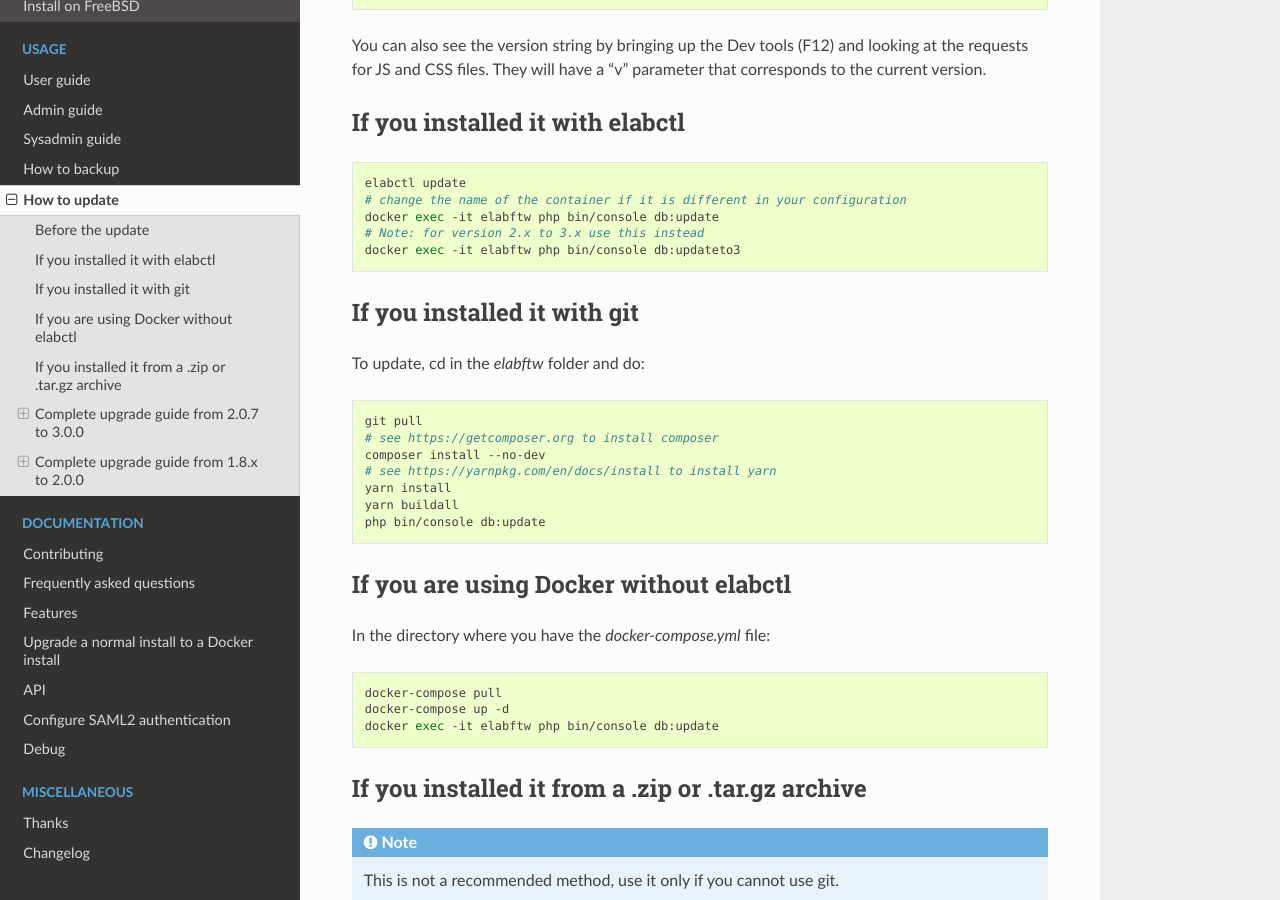
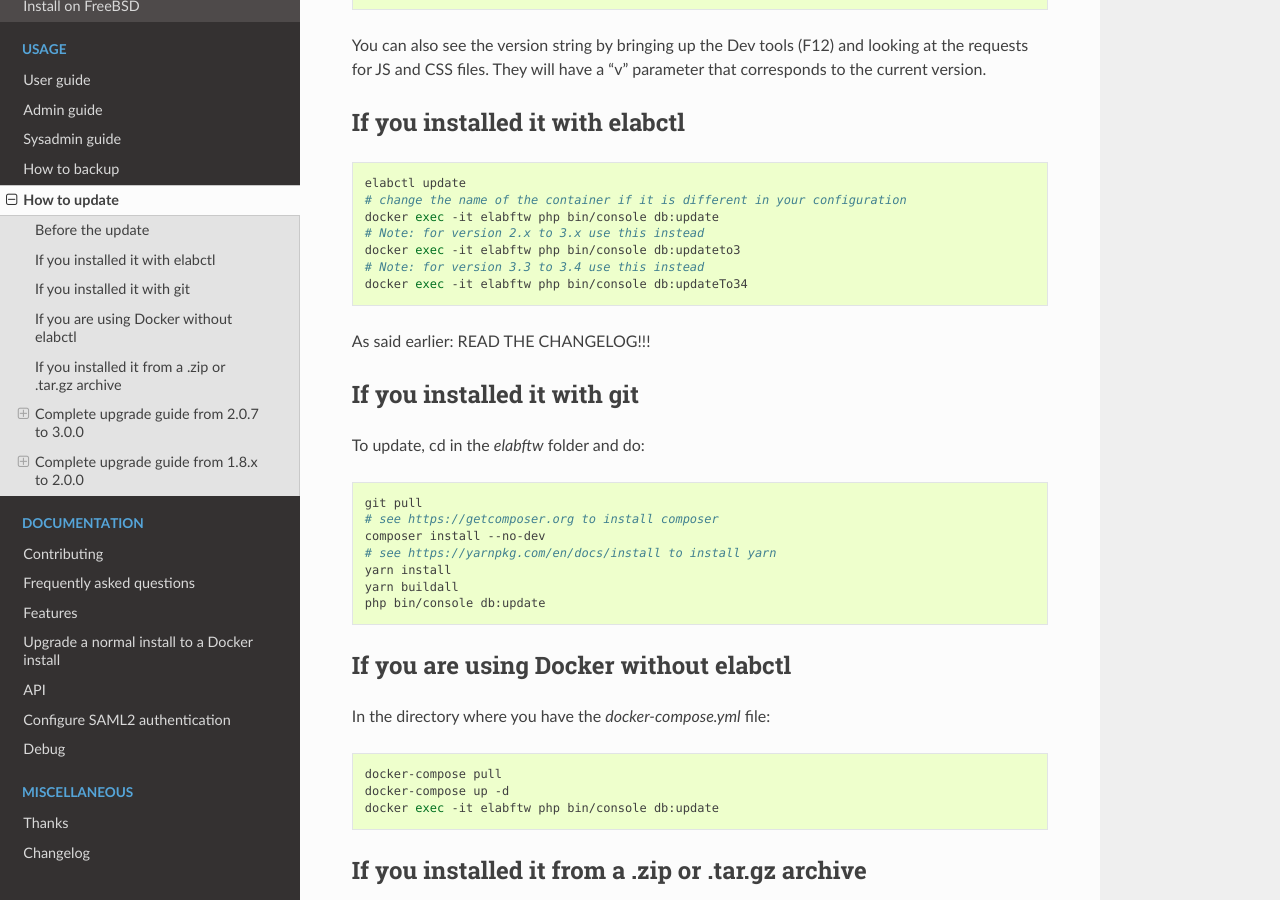
Before and after one commit to elabftw/elabdoc, a Sphinx documentation site: the page built from doc/how-to-update.rst, in a window 1280 px wide and 900 px high, scrolled down 717 px. Built offline with Sphinx 7.4.7 and the Read the Docs theme 2.0.0, drawn with Linux system fonts in a browser that asks for light colours; pages that are not in the unit, such as notebooks, are missing from menus.

Commit message:
add RTFM

```diff
--- a/doc/how-to-update.rst
+++ b/doc/how-to-update.rst
@@ -35,6 +35,10 @@
     docker exec -it elabftw php bin/console db:update
     # Note: for version 2.x to 3.x use this instead
     docker exec -it elabftw php bin/console db:updateto3
+    # Note: for version 3.3 to 3.4 use this instead
+    docker exec -it elabftw php bin/console db:updateTo34
+
+As said earlier: READ THE CHANGELOG!!!
 
 If you installed it with git
 ^^^^^^^^^^^^^^^^^^^^^^^^^^^^
```
